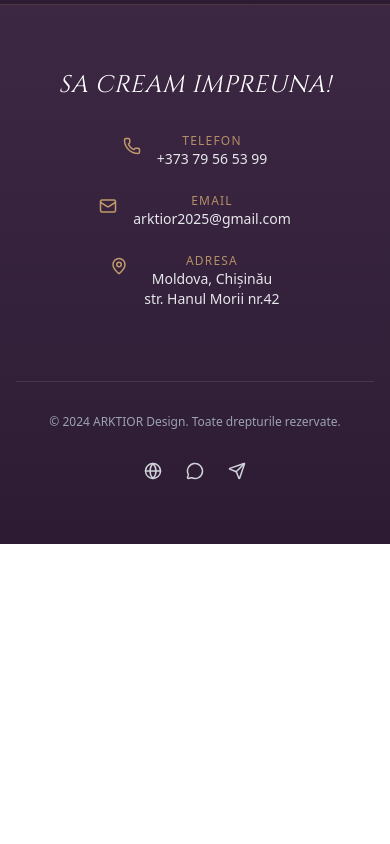
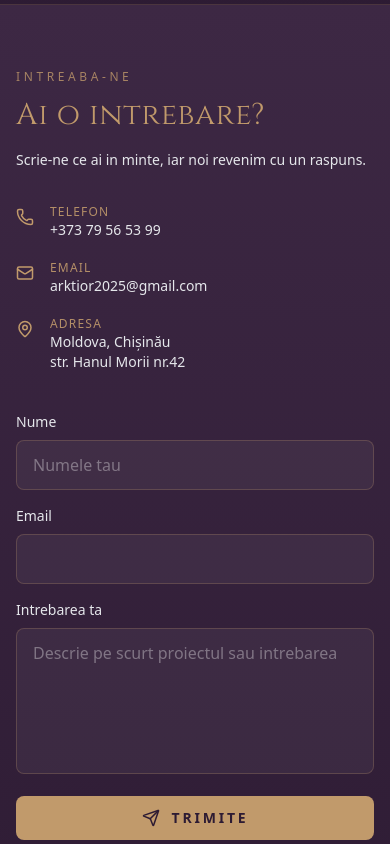
Before and after one commit to HackHiveMind/Arctior-fe, a React (Vite) app: page / in a window 390 px wide. Shown: the part 1780-2624 px from the top of the page. Before the commit the page ends 2324 px from the top, so only its background shows below. Built offline with nearby package versions, Linux system fonts and the light colour scheme; no server answers.

Commit message:
Add contact question form

```diff
--- a/src/api/api.ts
+++ b/src/api/api.ts
@@ -67,6 +67,12 @@ export interface EmergencyAdminResetPayload {
   email: string;
   password: string;
   recoveryToken: string;
+}
+
+export interface ContactRequestPayload {
+  name: string;
+  contact: string;
+  question: string;
 }
 
 export interface CreateArticlePayload {
@@ -287,6 +293,13 @@ export async function resetPassword(payload: ResetPasswordPayload): Promise<{ ok
   });
 }
 
+export async function submitContactRequest(payload: ContactRequestPayload): Promise<{ ok: boolean }> {
+  return requestJson<{ ok: boolean }>('/api/contact', {
+    method: 'POST',
+    body: JSON.stringify(payload),
+  });
+}
+
 export async function emergencyResetAdmins(
   payload: EmergencyAdminResetPayload,
 ): Promise<{ ok: boolean; user: PublicUser }> {
--- a/src/components/layout/FooterSectionClean.tsx
+++ b/src/components/layout/FooterSectionClean.tsx
@@ -1,6 +1,7 @@
 import React from 'react';
 import { Globe, Mail, MapPin, MessageCircle, Phone, Send } from 'lucide-react';
 import { useLanguage } from '../../context/LanguageContext';
+import ContactQuestionForm from '../ui/ContactQuestionForm';
 
 interface ContactInfoProps {
   icon: React.ReactNode;
@@ -9,9 +10,9 @@ interface ContactInfoProps {
 }
 
 const ContactInfo: React.FC<ContactInfoProps> = ({ icon, label, value }) => (
-  <div className="mb-6 flex w-full max-w-sm items-start justify-center gap-4 text-center md:ml-auto md:w-fit md:max-w-full md:flex-row-reverse md:justify-end md:text-right">
+  <div className="flex items-start gap-4">
     <div className="mt-1 text-ark-gold">{icon}</div>
-    <div className="break-words text-center md:text-right">
+    <div className="min-w-0 break-words">
       <p className="text-xs uppercase tracking-widest text-ark-gold/90">{label}</p>
       <p className="text-sm text-gray-200">{value}</p>
     </div>
@@ -27,14 +28,18 @@ const FooterSectionClean: React.FC = () => {
       className="border-t border-ark-gold/20 bg-gradient-to-b from-ark-purple-light to-ark-purple px-4 py-16 sm:px-6 lg:px-8"
     >
       <div className="mx-auto max-w-7xl">
-        <div className="mb-12 flex justify-center md:mb-16 md:justify-end">
-          <div className="flex w-full max-w-xl flex-col items-center md:ml-auto md:w-fit md:max-w-full md:items-end">
-            <h2 className="mb-8 text-center text-2xl font-light italic tracking-wide md:text-right md:text-3xl">
-              {t('footer.cta')}
-            </h2>
-            <div className="flex w-full flex-col items-center md:w-fit md:items-end">
+        <div className="mb-14 grid gap-10 lg:grid-cols-[minmax(0,0.9fr)_minmax(360px,520px)] lg:items-start lg:gap-16">
+          <div className="max-w-xl">
+            <p className="mb-3 text-xs uppercase tracking-[0.3em] text-ark-gold/80">{t('contactForm.eyebrow')}</p>
+            <h2 className="text-3xl text-ark-gold sm:text-4xl">{t('contactForm.title')}</h2>
+            <p className="mt-4 max-w-md text-sm leading-relaxed text-gray-200 sm:text-base">
+              {t('contactForm.description')}
+            </p>
+
+            <div className="mt-8 grid gap-5 sm:grid-cols-2 lg:grid-cols-1">
               <ContactInfo icon={<Phone size={18} />} label={t('footer.phone')} value="+373 79 56 53 99" />
               <ContactInfo icon={<Mail size={18} />} label={t('footer.email')} value="arktior2025@gmail.com" />
+              <div className="sm:col-span-2 lg:col-span-1">
                 <ContactInfo
                   icon={<MapPin size={18} />}
                   label={t('footer.address')}
@@ -46,6 +51,11 @@ const FooterSectionClean: React.FC = () => {
                   }
                 />
               </div>
+            </div>
+          </div>
+
+          <div className="w-full max-w-xl lg:ml-auto">
+            <ContactQuestionForm />
           </div>
         </div>
 
--- /dev/null
+++ b/src/components/ui/ContactQuestionForm.tsx
@@ -0,0 +1,115 @@
+import React, { useState } from 'react';
+import { Send } from 'lucide-react';
+import { getApiErrorMessage, submitContactRequest } from '../../api/api';
+import { useLanguage } from '../../context/LanguageContext';
+import { useToast } from '../../context/ToastContext';
+import { contactSchema, type FormErrors, toFormErrors } from '../../lib/validators';
+
+const ContactQuestionForm: React.FC = () => {
+  const { t } = useLanguage();
+  const { showToast } = useToast();
+  const [name, setName] = useState('');
+  const [contact, setContact] = useState('');
+  const [question, setQuestion] = useState('');
+  const [fieldErrors, setFieldErrors] = useState<FormErrors>({});
+  const [isSubmitting, setIsSubmitting] = useState(false);
+
+  const handleSubmit = async (event: React.FormEvent<HTMLFormElement>) => {
+    event.preventDefault();
+
+    const validation = contactSchema.safeParse({ name, contact, question });
+    if (!validation.success) {
+      setFieldErrors(toFormErrors(validation.error));
+      return;
+    }
+
+    setIsSubmitting(true);
+
+    try {
+      await submitContactRequest(validation.data);
+      setName('');
+      setContact('');
+      setQuestion('');
+      setFieldErrors({});
+      showToast({
+        title: t('contactForm.successTitle'),
+        description: t('contactForm.successDescription'),
+        variant: 'success',
+      });
+    } catch (error) {
+      showToast({
+        title: t('contactForm.errorTitle'),
+        description: getApiErrorMessage(error, t('contactForm.errorDescription')),
+        variant: 'error',
+      });
+    } finally {
+      setIsSubmitting(false);
+    }
+  };
+
+  return (
+    <form onSubmit={handleSubmit} className="w-full space-y-4" noValidate>
+      <div>
+        <label htmlFor="contact-name" className="mb-2 block text-sm text-gray-200">
+          {t('contactForm.name')}
+        </label>
+        <input
+          id="contact-name"
+          type="text"
+          placeholder={t('contactForm.namePlaceholder')}
+          value={name}
+          onChange={(event) => setName(event.target.value)}
+          aria-invalid={Boolean(fieldErrors.name)}
+          aria-describedby={fieldErrors.name ? 'contact-name-error' : undefined}
+          className="w-full rounded-lg border border-ark-gold/25 bg-white/5 px-4 py-3 text-white outline-none transition placeholder:text-white/35 focus:border-ark-gold focus:bg-white/[0.07]"
+        />
+        {fieldErrors.name && <p id="contact-name-error" role="alert" className="mt-2 text-sm text-rose-300">{fieldErrors.name}</p>}
+      </div>
+
+      <div>
+        <label htmlFor="contact-method" className="mb-2 block text-sm text-gray-200">
+          {t('contactForm.contact')}
+        </label>
+        <input
+          id="contact-method"
+          type="email"
+          autoComplete="email"
+          value={contact}
+          onChange={(event) => setContact(event.target.value)}
+          aria-invalid={Boolean(fieldErrors.contact)}
+          aria-describedby={fieldErrors.contact ? 'contact-method-error' : undefined}
+          className="w-full rounded-lg border border-ark-gold/25 bg-white/5 px-4 py-3 text-white outline-none transition placeholder:text-white/35 focus:border-ark-gold focus:bg-white/[0.07]"
+        />
+        {fieldErrors.contact && <p id="contact-method-error" role="alert" className="mt-2 text-sm text-rose-300">{fieldErrors.contact}</p>}
+      </div>
+
+      <div>
+        <label htmlFor="contact-question" className="mb-2 block text-sm text-gray-200">
+          {t('contactForm.question')}
+        </label>
+        <textarea
+          id="contact-question"
+          placeholder={t('contactForm.questionPlaceholder')}
+          value={question}
+          onChange={(event) => setQuestion(event.target.value)}
+          rows={5}
+          aria-invalid={Boolean(fieldErrors.question)}
+          aria-describedby={fieldErrors.question ? 'contact-question-error' : undefined}
+          className="w-full resize-none rounded-lg border border-ark-gold/25 bg-white/5 px-4 py-3 text-white outline-none transition placeholder:text-white/35 focus:border-ark-gold focus:bg-white/[0.07]"
+        />
+        {fieldErrors.question && <p id="contact-question-error" role="alert" className="mt-2 text-sm text-rose-300">{fieldErrors.question}</p>}
+      </div>
+
+      <button
+        type="submit"
+        disabled={isSubmitting}
+        className="inline-flex w-full items-center justify-center gap-3 rounded-lg bg-ark-gold px-6 py-3 text-sm font-bold uppercase tracking-[0.2em] text-ark-purple transition hover:bg-ark-gold/90 disabled:cursor-not-allowed disabled:opacity-60 sm:w-auto"
+      >
+        <Send size={18} aria-hidden="true" />
+        {isSubmitting ? t('contactForm.sending') : t('contactForm.submit')}
+      </button>
+    </form>
+  );
+};
+
+export default ContactQuestionForm;
--- a/src/i18n.ts
+++ b/src/i18n.ts
@@ -42,6 +42,20 @@ export const resources = {
       'footer.email': 'Email',
       'footer.address': 'Adresa',
       'footer.rights': 'Toate drepturile rezervate.',
+      'contactForm.eyebrow': 'Intreaba-ne',
+      'contactForm.title': 'Ai o intrebare?',
+      'contactForm.description': 'Scrie-ne ce ai in minte, iar noi revenim cu un raspuns.',
+      'contactForm.name': 'Nume',
+      'contactForm.namePlaceholder': 'Numele tau',
+      'contactForm.contact': 'Email',
+      'contactForm.question': 'Intrebarea ta',
+      'contactForm.questionPlaceholder': 'Descrie pe scurt proiectul sau intrebarea',
+      'contactForm.submit': 'Trimite',
+      'contactForm.sending': 'Se trimite...',
+      'contactForm.successTitle': 'Mesaj trimis',
+      'contactForm.successDescription': 'Iti raspundem cat mai curand.',
+      'contactForm.errorTitle': 'Mesaj netrimis',
+      'contactForm.errorDescription': 'Nu am putut trimite intrebarea. Te rugam sa incerci din nou.',
     },
   },
   en: {
@@ -82,6 +96,20 @@ export const resources = {
       'footer.email': 'Email',
       'footer.address': 'Address',
       'footer.rights': 'All rights reserved.',
+      'contactForm.eyebrow': 'Ask us',
+      'contactForm.title': 'Have a question?',
+      'contactForm.description': 'Tell us what you have in mind and we will get back with an answer.',
+      'contactForm.name': 'Name',
+      'contactForm.namePlaceholder': 'Your name',
+      'contactForm.contact': 'Email',
+      'contactForm.question': 'Your question',
+      'contactForm.questionPlaceholder': 'Briefly describe your project or question',
+      'contactForm.submit': 'Send',
+      'contactForm.sending': 'Sending...',
+      'contactForm.successTitle': 'Message sent',
+      'contactForm.successDescription': 'We will reply as soon as possible.',
+      'contactForm.errorTitle': 'Message not sent',
+      'contactForm.errorDescription': 'We could not send your question. Please try again.',
     },
   },
   ru: {
@@ -122,6 +150,20 @@ export const resources = {
       'footer.email': 'Email',
       'footer.address': 'Адрес',
       'footer.rights': 'Все права защищены.',
+      'contactForm.eyebrow': 'Спросите нас',
+      'contactForm.title': 'Есть вопрос?',
+      'contactForm.description': 'Напишите, что вы планируете, и мы вернемся с ответом.',
+      'contactForm.name': 'Имя',
+      'contactForm.namePlaceholder': 'Ваше имя',
+      'contactForm.contact': 'Email',
+      'contactForm.question': 'Ваш вопрос',
+      'contactForm.questionPlaceholder': 'Кратко опишите проект или вопрос',
+      'contactForm.submit': 'Отправить',
+      'contactForm.sending': 'Отправляем...',
+      'contactForm.successTitle': 'Сообщение отправлено',
+      'contactForm.successDescription': 'Мы ответим как можно скорее.',
+      'contactForm.errorTitle': 'Сообщение не отправлено',
+      'contactForm.errorDescription': 'Не удалось отправить вопрос. Пожалуйста, попробуйте еще раз.',
     },
   },
 } as const;
--- a/src/lib/validators.ts
+++ b/src/lib/validators.ts
@@ -53,6 +53,25 @@ export const emergencyResetSchema = z.object({
   confirmText: z.literal('STERGE TOTI ADMINII', 'Scrie exact fraza de confirmare'),
 });
 
+export const contactSchema = z.object({
+  name: z
+    .string()
+    .trim()
+    .min(1, 'Numele este obligatoriu')
+    .max(120, 'Numele este prea lung'),
+  contact: z
+    .string()
+    .trim()
+    .min(1, 'Emailul este obligatoriu')
+    .email('Introdu o adresa de email valida')
+    .max(160, 'Emailul este prea lung'),
+  question: z
+    .string()
+    .trim()
+    .min(1, 'Intrebarea este obligatorie')
+    .max(2000, 'Intrebarea este prea lunga'),
+});
+
 export type FormErrors = Record<string, string>;
 
 export function toFormErrors(error: z.ZodError): FormErrors {
```
Also changed, not shown: 1 other file (tests, documents, lock files or other folders). Lines whose indentation alone changed are shown as unchanged.
